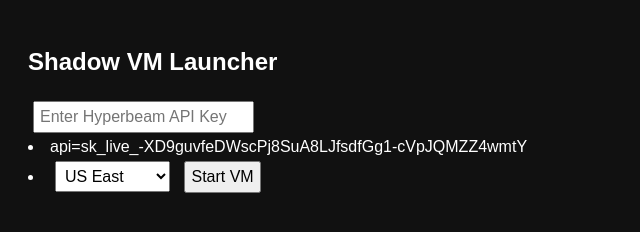
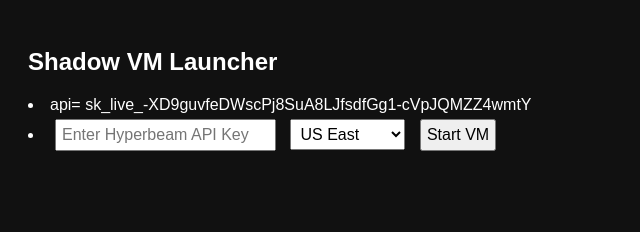
Before and after one commit to hitboyxx23dev/Shadow-VM, a website: page public/index.html in a window 1280 px wide. Shown: the whole page, without its empty margins (0-640 px from the left). Drawn offline with Linux system fonts and the light colour scheme.

Commit message:
Update index.html

```diff
--- a/public/index.html
+++ b/public/index.html
@@ -11,7 +11,8 @@
 </head>
 <body>
   <h2>Shadow VM Launcher</h2>
-  <input id="apiKey" type="password" placeholder="Enter Hyperbeam API Key" /> <li>api=sk_live_-XD9guvfeDWscPj8SuA8LJfsdfGg1-cVpJQMZZ4wmtY<li>
+  <li>api= sk_live_-XD9guvfeDWscPj8SuA8LJfsdfGg1-cVpJQMZZ4wmtY<li>
+  <input id="apiKey" type="password" placeholder="Enter Hyperbeam API Key" />
   <select id="region">
     <option value="us-east">US East</option>
     <option value="us-west">US West</option>
```
